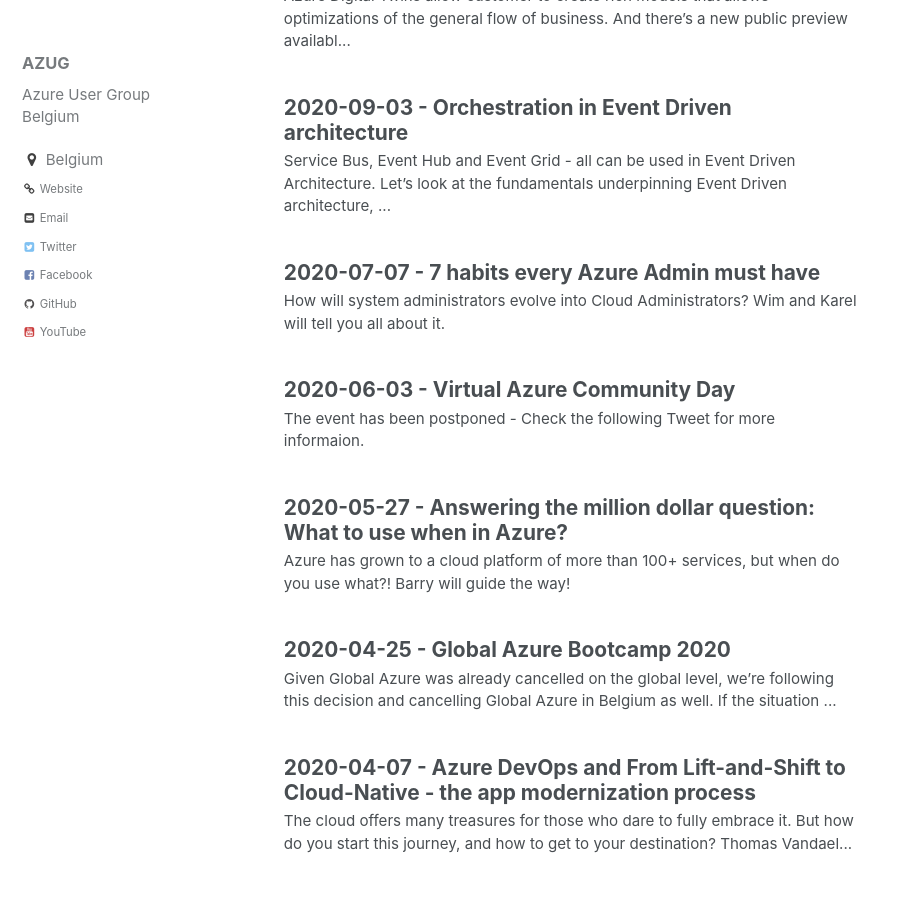
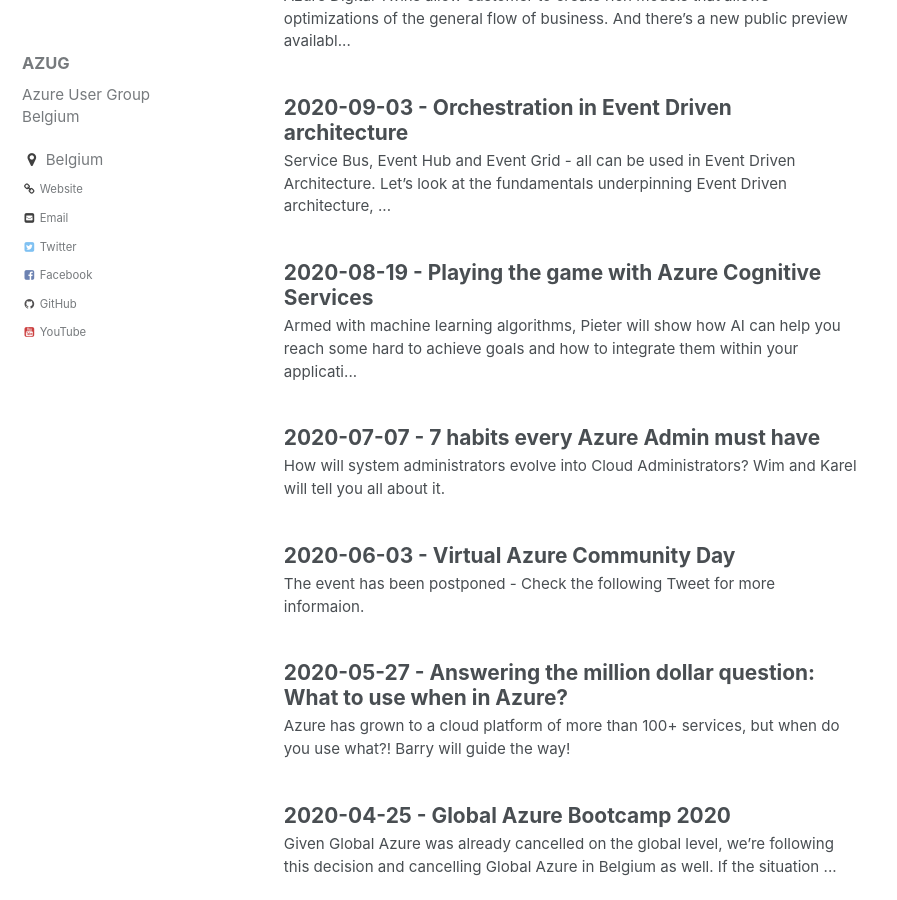
Before and after one commit to AzugBe/azugbe.github.io, a Jekyll site: the page built from _pages/events.html, in a window 1280 px wide and 900 px high, scrolled down 325 px. Shown: the whole window, without its empty margins (0-897 px from the left). Built offline with Jekyll 4.4.1, drawn with Linux system fonts in a browser that asks for light colours; comment, search, counter and statistics services are not loaded.

Commit message:
2020-08-19 - Playing the game with Azure Cognitive Services

```diff
--- /dev/null
+++ b/_posts/events/2020-08-19---playing-the-game-with-azure-cognitive-services.md
@@ -0,0 +1,47 @@
+---
+layout: single
+title: "2020-08-19 - Playing the game with Azure Cognitive Services"
+date: 2020-08-19 17:00:00 +0000
+comments: true
+published: true
+categories: ["events"]
+tags: ["Events"]
+author: Maarten Balliauw
+---
+
+Armed with machine learning algorithms, Pieter will show how AI can help you reach some hard to achieve goals and how to integrate them within your applications.
+
+## Agenda
+
+### Playing the game with Azure Cognitive Services
+
+Azure Cognitive Services offers the most comprehensive portfolio in the market for developers who want to embed AI capabilities into their applications and platforms.
+
+During this session, Pieter will give you an overview into the Azure Cognitive Services offering. Armed with machine learning algorithms, he will show how AI can help you reach some hard to achieve goals and how to integrate them within your applications.
+
+<img src="/assets/media/speakers/pieter-vandenheede.jpg" alt="Pieter Vandenheede" align="left" height="100" style="margin-right: 20px;">**Speaker:** **Pieter Vandenheede** is the Chief Architect and co-founder of Zure-Belgium.
+He has been in IT for almost 20 years in various industries and since 2009 in consultancy.
+
+Always eager to learn and to share knowledge. He frequents user groups and is an aspiring speaker.
+Focus points are, but not limited to, Azure Paas, Cloud Architecture and Data and AI.
+
+Pieter on Twitter: [@PVandenheede](https://twitter.com/PVandenheede)
+
+## Practical details
+
+**Event date:** August 19, 2020 - you are welcome to [<img src="/assets/media/icon-slack.png" width="16" height="16" /> hang out in our Slack team](https://join.slack.com/t/azugbe/shared_invite/MjE4MzI5NDM3OTM5LTE1MDExNDgyMzUtMzgwNjM2YmU0Zg) or on the YouTube Live chat from 16:30, sessions start at 17:00
+
+**Event location:**<br />
+Online at [www.azug.be/live](https://www.azug.be/live), details will be e-mailed closer to the event.
+
+## Register via Pretix
+<link rel="stylesheet" type="text/css" href="https://pretix.eu/azug/20200819/widget/v1.css">
+<script type="text/javascript" src="https://pretix.eu/widget/v1.en.js" async></script>
+<pretix-widget event="https://pretix.eu/azug/20200819/"></pretix-widget>
+<noscript>
+   <div class="pretix-widget">
+        <div class="pretix-widget-info-message">
+            JavaScript is disabled in your browser. To access our ticket shop without JavaScript, please <a target="_blank" rel="noopener" href="https://pretix.eu/azug/20200819/">click here</a>.
+        </div>
+    </div>
+</noscript>
```
Also changed, not shown: index.md (+3 -0 lines), assets/media/speakers/pieter-vandenheede.jpg (added).
